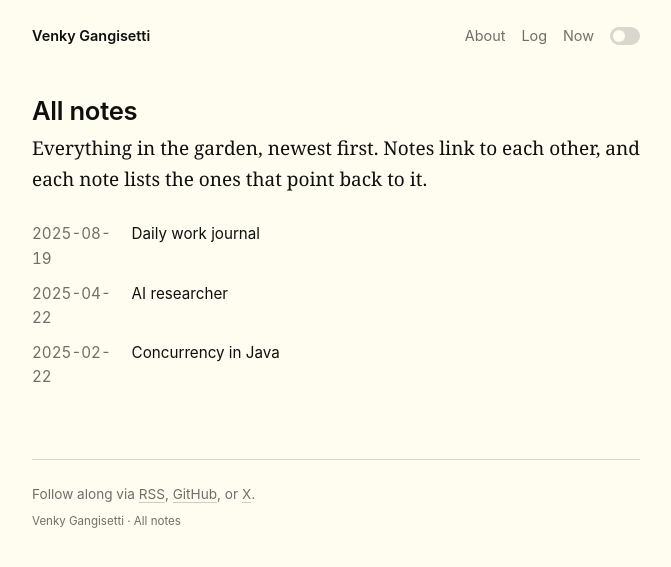
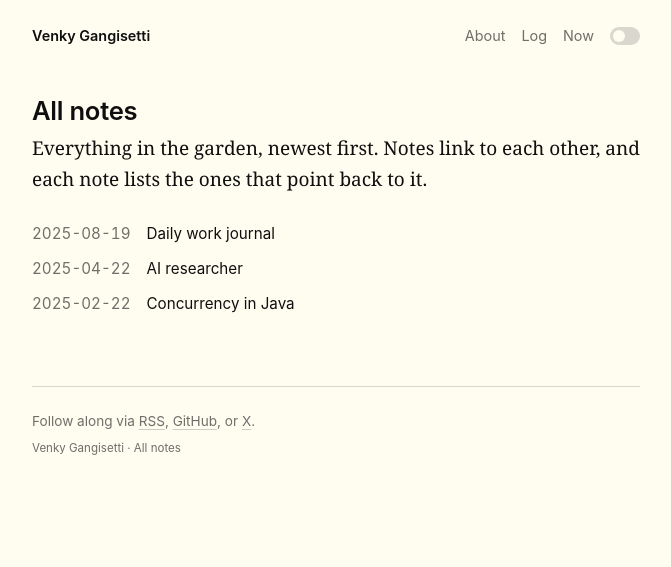
Before and after one commit to venkman00/sirkyven.github.io, a Jekyll site: the page built from _pages/notes.md, in a window 1280 px wide. Shown: the top 567 px of the page, without its empty margins (304-975 px from the left). Built offline with Jekyll 4.4.1, drawn with Linux system fonts in a browser that asks for light colours.

Commit message:
Keep note-list dates on one line
Co-Authored-By: Claude Opus 5.5 <noreply@anthropic.com>

```diff
--- a/_sass/_style.scss
+++ b/_sass/_style.scss
@@ -190,7 +190,7 @@ th { font-weight: 600; color: var(--tx-2); }
   font-size: 0.95rem;
 
   li { display: flex; gap: 1rem; padding: 0.35em 0; margin: 0; }
-  time { flex-shrink: 0; width: 5.5em; color: var(--tx-2); font-variant-numeric: tabular-nums; }
+  time { flex-shrink: 0; min-width: 5.5em; white-space: nowrap; color: var(--tx-2); font-variant-numeric: tabular-nums; }
   a { text-decoration: none; }
 }
 
```
